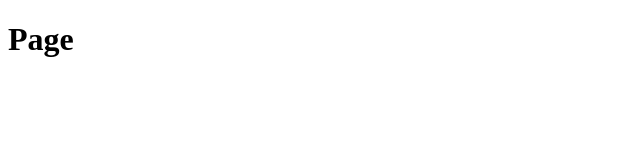
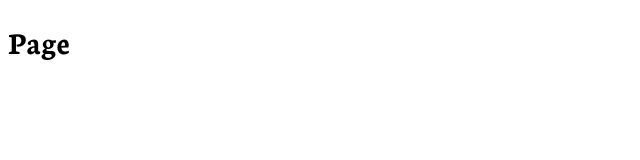
Before and after one commit to hyesuhong/next_best_seller, a Next.js app: page / in a window 1280 px wide. Shown: the top 160 px of the page, without its empty margins (0-640 px from the left). Built offline with nearby package versions, Linux system fonts and the light colour scheme.

Commit message:
feat: add font class

```diff
--- a/app/layout.tsx
+++ b/app/layout.tsx
@@ -1,3 +1,12 @@
+import { Neuton } from 'next/font/google';
+
+const neuton = Neuton({
+	weight: ['300', '400', '700'],
+	style: 'normal',
+	display: 'swap',
+	subsets: ['latin'],
+});
+
 export const metadata = {
 	title: 'Next.js',
 	description: 'Generated by Next.js',
@@ -9,7 +18,7 @@ export default function RootLayout({
 	children: React.ReactNode;
 }) {
 	return (
-		<html lang='en'>
+		<html lang='en' className={neuton.className}>
 			<body>{children}</body>
 		</html>
 	);
```
